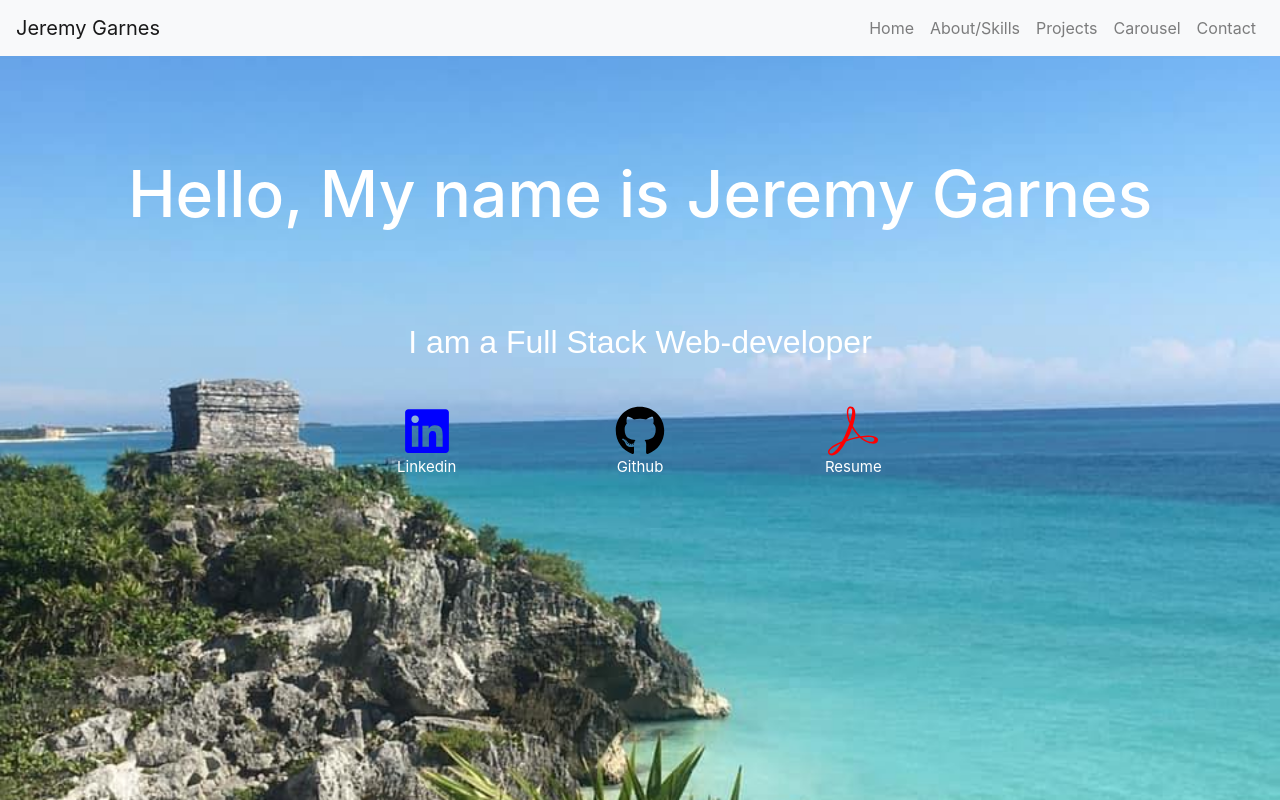
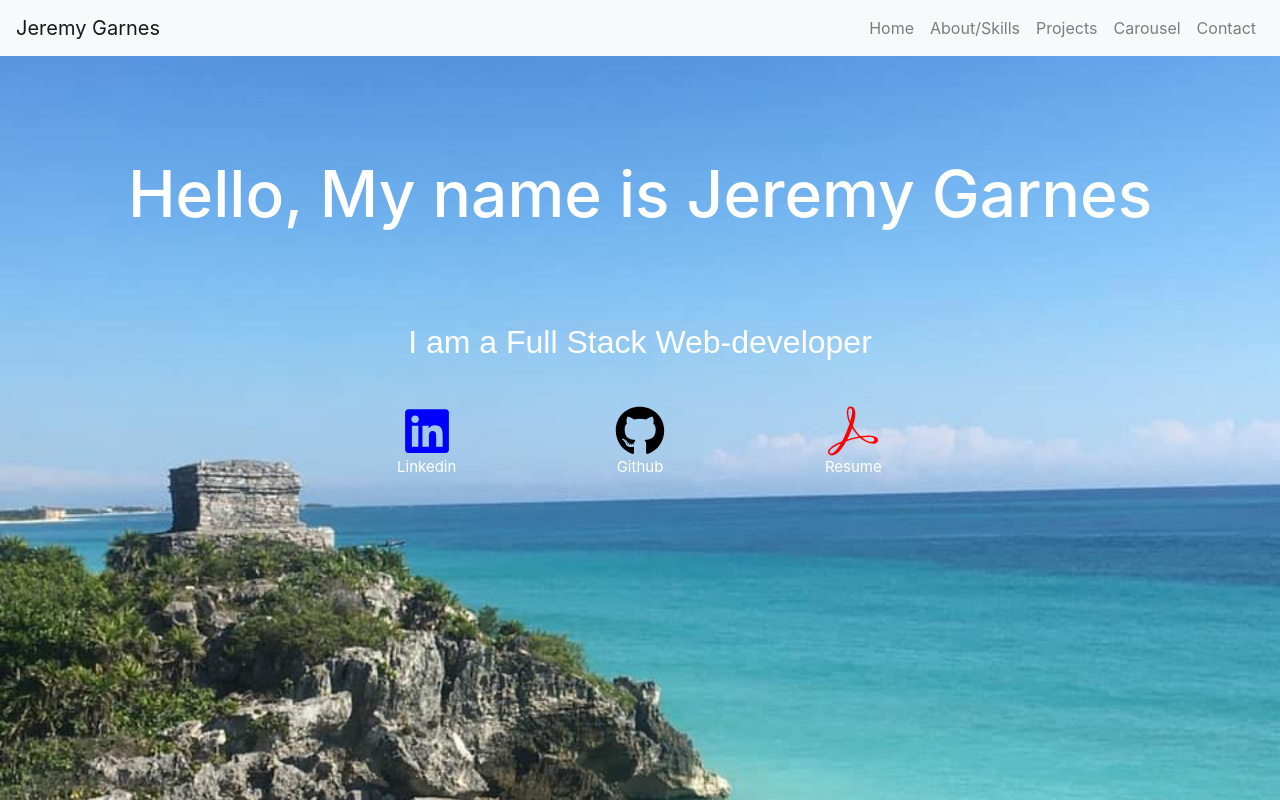
Before and after one commit to Jgarnes/portfolio-v0.5, a React (Create React App) app: page / in a window 1280 px wide. Shown: the top 800 px of the page. Built offline with nearby package versions, Linux system fonts and the light colour scheme.

Commit message:
Fixed Navigation

```diff
--- a/src/App.css
+++ b/src/App.css
@@ -1,4 +1,4 @@
-html,body {
+html {
     width: 100%;
     height: 100%;
     margin: 0px;
```
Also changed, not shown: src/Components/navComponent.js (line endings or trailing spaces).
